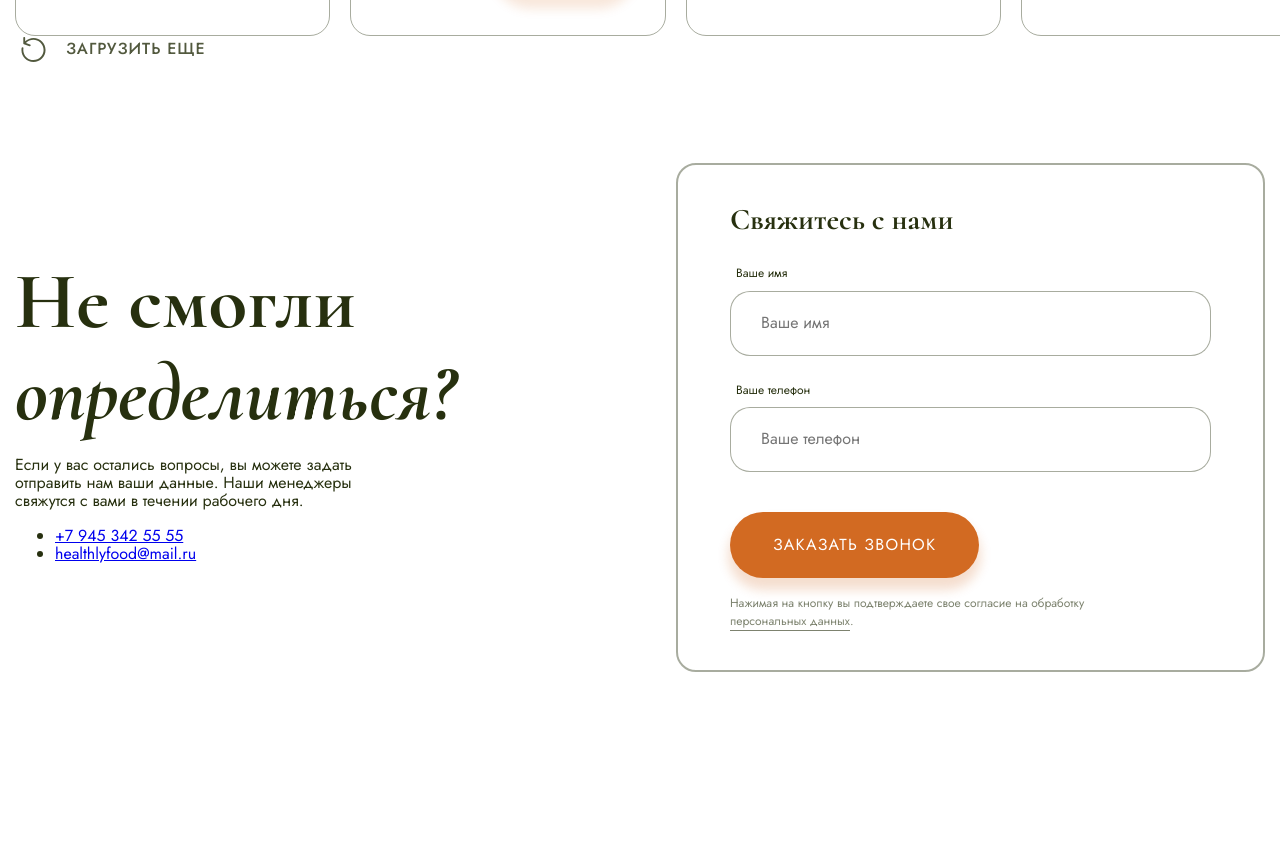
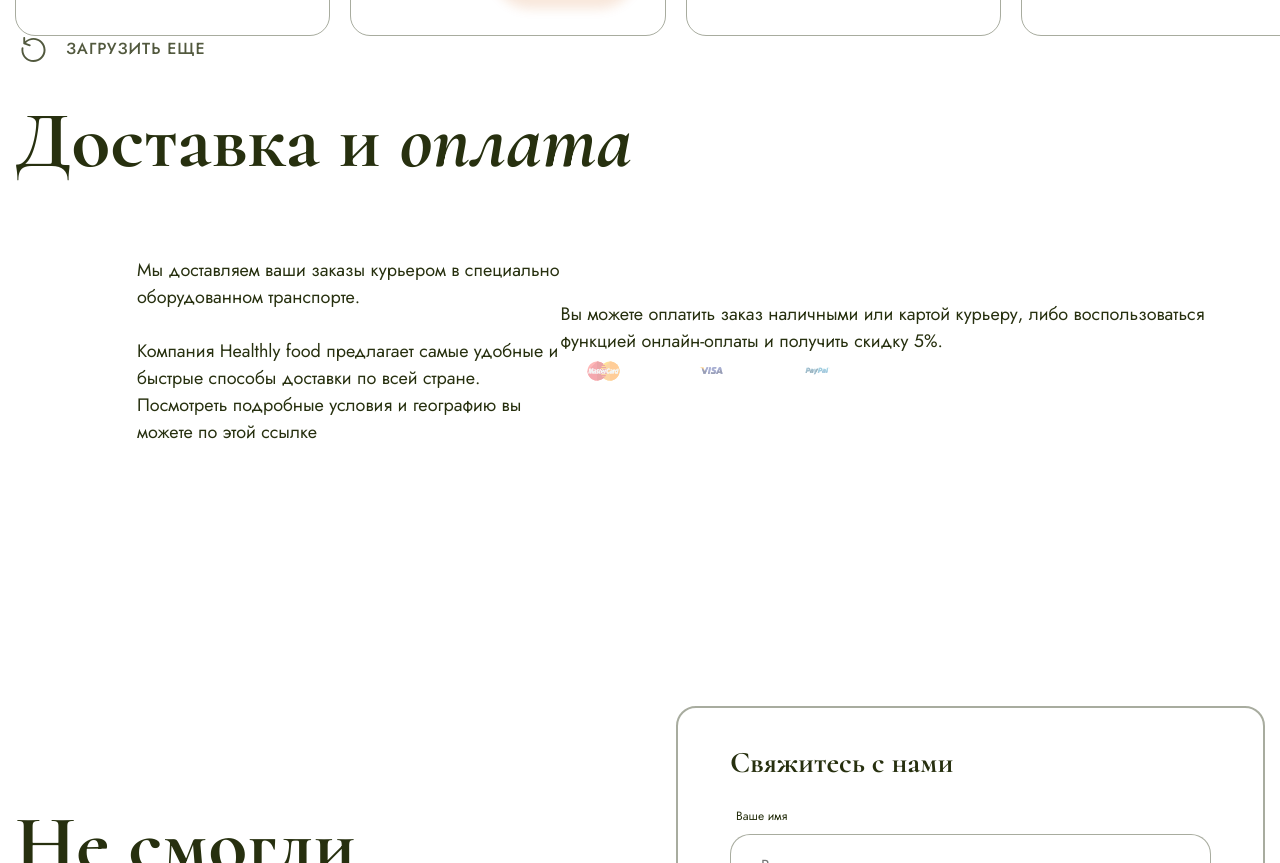
Before and after one commit to OlyaMosienko/Module02-Shop, a website built with webpack: page src/index.html in a window 1280 px wide. Shown: the part 4947-5810 px from the top of the page. Before the commit the page ends 5719 px from the top, so only its background shows below. Built offline with nearby package versions, Linux system fonts and the light colour scheme.

Commit message:
Add block 'Delivery'

```diff
--- a/src/index.html
+++ b/src/index.html
@@ -548,7 +548,27 @@
     </main>
     <section class="delivery">
         <div class="container">
-
+            <h1 class="title">
+                Доставка и
+                <span class="title__span">оплата</span>
+            </h1>
+            <div class="delivery__box">
+                <div class="delivery__text">
+                    <p class="description description_size-s">
+                        Мы доставляем ваши заказы курьером в специально оборудованном транспорте.<br><br>Компания Healthly food предлагает самые удобные и быстрые способы доставки по всей стране. Посмотреть подробные условия и географию вы можете по этой ссылке
+                    </p>
+                </div>
+                <div class="delivery__pay">
+                    <p class="description description_size-s">
+                        Вы можете оплатить заказ наличными или картой курьеру, либо воспользоваться функцией онлайн-оплаты и получить скидку 5%.
+                    </p>
+                    <ul class="delivery__list">
+                        <li class="delivery__item"></li>
+                        <li class="delivery__item"></li>
+                        <li class="delivery__item"></li>
+                    </ul>
+                </div>
+            </div>
         </div>
     </section>
     <section class="contact">
--- a/src/styles/main.scss
+++ b/src/styles/main.scss
@@ -634,6 +634,95 @@ body {
     }
 }
 
+.delivery {
+    padding-top: 32px;
+    margin-bottom: 160px;
+    &__box {
+        display: flex;
+        align-items: center;
+        justify-content: space-between;
+        margin-top: 7rem;
+    }
+    &__text {
+        margin-left: 122px;
+        flex-basis: 620px;
+    }
+    &__pay {
+        flex-grow: 1;
+    }
+    &__list {
+        list-style: none;
+        font-family: $font-cormorant;
+        font-size: 3rem;
+        font-style: italic;
+        display: flex;
+        gap: 2rem;
+        padding-left: 0;
+        margin: 0;
+    }
+    &__item {
+        display: flex;
+        flex-direction: column;
+        align-items: center;
+        opacity: 0.4;
+        &:hover {
+            opacity: 1;
+        }
+        &::before {
+            content: '';
+            width: 87px;
+            height: 32px;
+            background-position: center center;
+            background-repeat: no-repeat;
+            background-size: cover;
+            margin-bottom: 1.5rem;
+        }
+        &:nth-child(1) {
+            &::before {
+                background-image: url(../images/mastercard.svg);
+                background-size: 53px 32px;
+            }
+        }
+        &:nth-child(2) {
+            &::before {
+                background-image: url(../images/visa.svg);
+                background-size: 74px 23px;
+            }
+        }
+        &:nth-child(3) {
+            &::before {
+                background-image: url(../images/paypal.svg);
+                background-size: 87px 24px;
+            }
+        }
+    }
+}
+
+.category {
+    list-style-type: none;
+    padding-left: 0;
+    display: flex;
+    align-items: center;
+    gap: 2rem;
+    &__item {
+        flex-basis: 230px;
+        text-align: center;
+    }
+    &__link {
+        padding: 2.4rem 0;
+        border: 1px solid rgba($green, .5);
+        color: rgba($green, .5);
+        font-size: 1.8rem;
+        text-decoration: none;
+        border-radius: 4rem;
+        display: block;
+        &:hover {
+            border: 1px solid $orange;
+            color: $orange;
+        }
+    }
+}
+
 .contact {
     padding-top: 100px;
     padding-bottom: 100px;
```
Also changed, not shown: src/images/mastercard.svg (added), src/images/paypal.svg (added), src/images/visa.svg (added).
